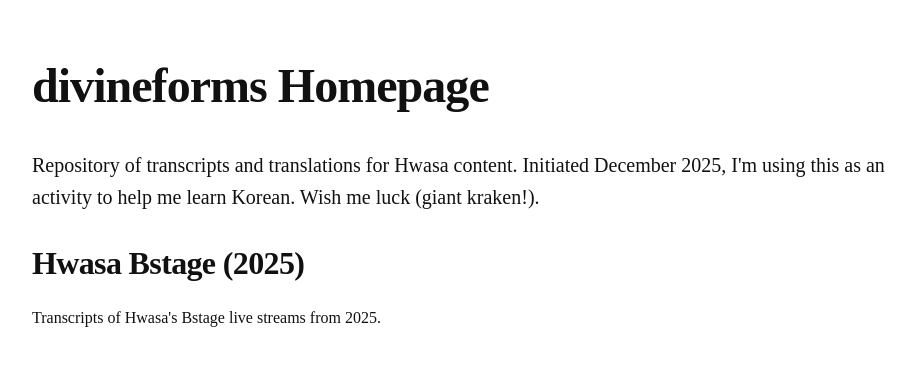
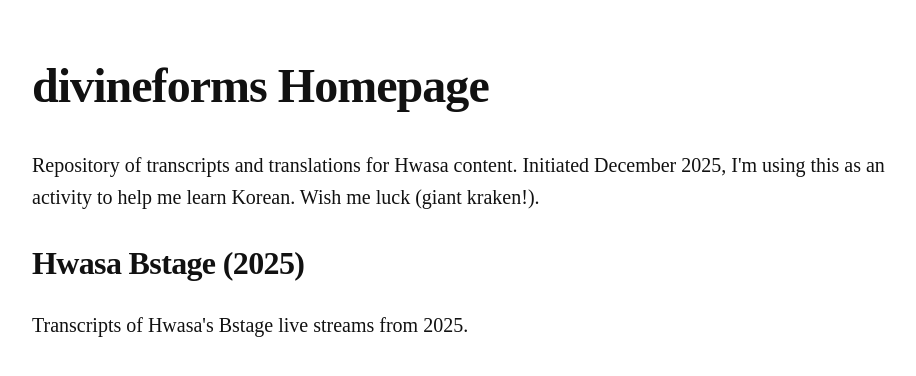
Before and after one commit to divineforms/Home, a plain HTML site: page index.html in a window 1280 px wide. Shown: the whole page, without its empty margins (158-1074 px from the left). Drawn offline with Linux system fonts and the light colour scheme; a web font is replaced by a local one.

Commit message:
Update index.html

```diff
--- a/index.html
+++ b/index.html
@@ -80,7 +80,7 @@
 
     <section>
       <h2>Hwasa Bstage (2025)</h2>
-      <p>Transcripts of Hwasa's Bstage live streams from 2025.</p>
+      <p class="lead">Transcripts of Hwasa's Bstage live streams from 2025.</p>
     </section>
   </main>
 </body>
```
